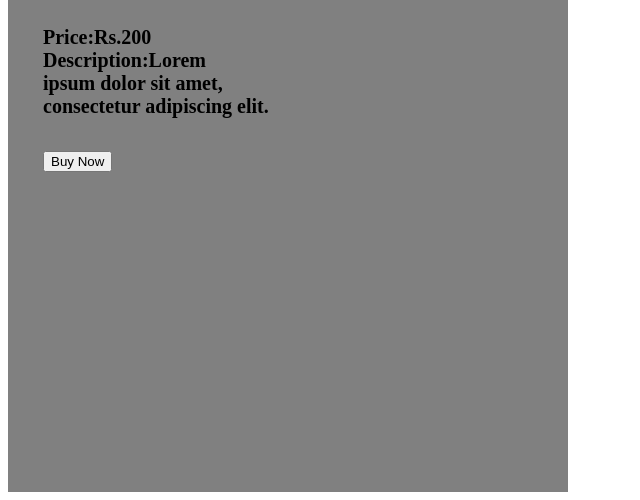
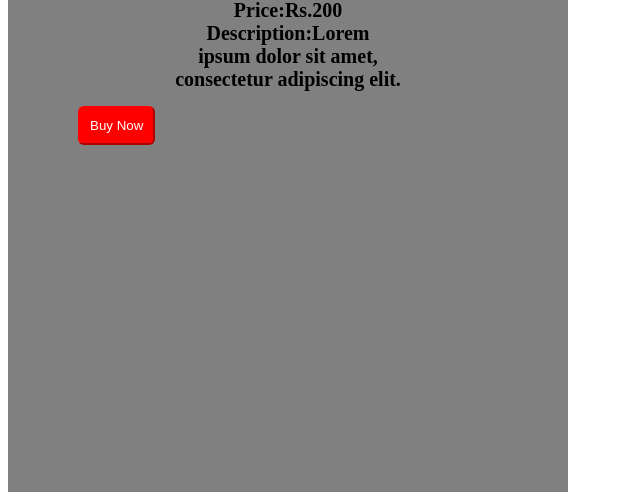
Before and after one commit to acciojob/pricing-card-saikumarchittaluri, a website: page main.html in a window 1280 px wide. Shown: the part 316-816 px from the top of the page, without its empty margins (0-640 px from the left). Drawn offline with Linux system fonts and the light colour scheme.

Commit message:
created a submission

```diff
--- a/main.html
+++ b/main.html
@@ -11,12 +11,12 @@
 	<div class="container" >
 		<div class="card">
 			<img src="https://tse4.mm.bing.net/th?id=OIP.ZvMm38y36BPyqnxfusIvQgHaEK&pid=Api&P=0" width=250 >
-			<h1>Pricing Card</h1>
+			<h1 >Pricing Card</h1>
 			<h5 class="sat">Price:Rs.200<br>
 			Description:Lorem<br>
 			ipsum dolor sit amet,<br>
 			consectetur adipiscing elit.</h5>
-			<button class="har">Buy Now</button>
+			<button class="har" justify-content="center";>Buy Now</button>
 		</div>
 	</div>
     <script type="text/javascript" src="./script.js">
--- a/styles.css
+++ b/styles.css
@@ -10,11 +10,22 @@
 h1{
 	font-size:40px;
 	padding:0px;
+	text-align:center;
 }
 .sat{
+	margin:-20px;
 	padding:0px;
-	font-size:20px
+	font-size:20px;
+	text-align:center;
 }
 .har{
+	text-align:center;
+	color:white;
+	background-color: red;
+	border-radius:6px;
+	border-color:red;
+	padding:10px;
+	flex-direction:center;
+	margin:35px;
 
 }
```
